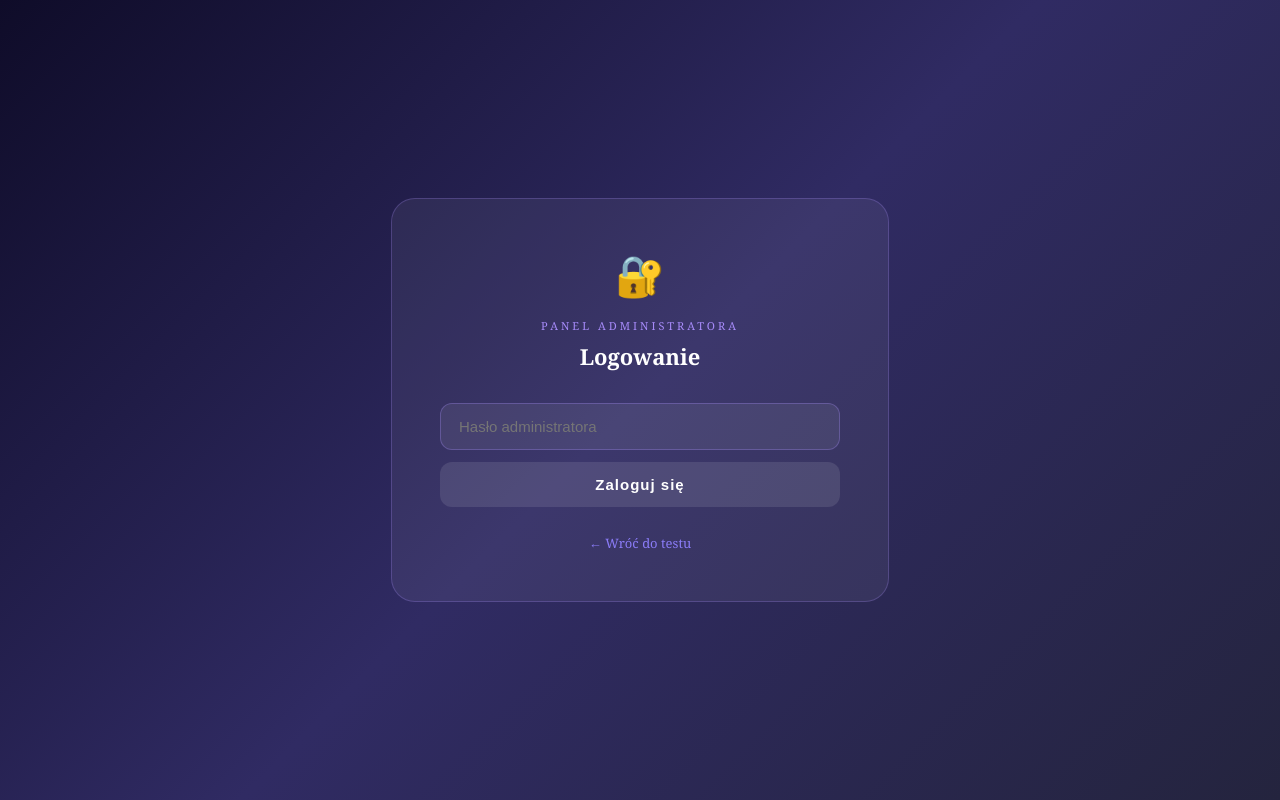
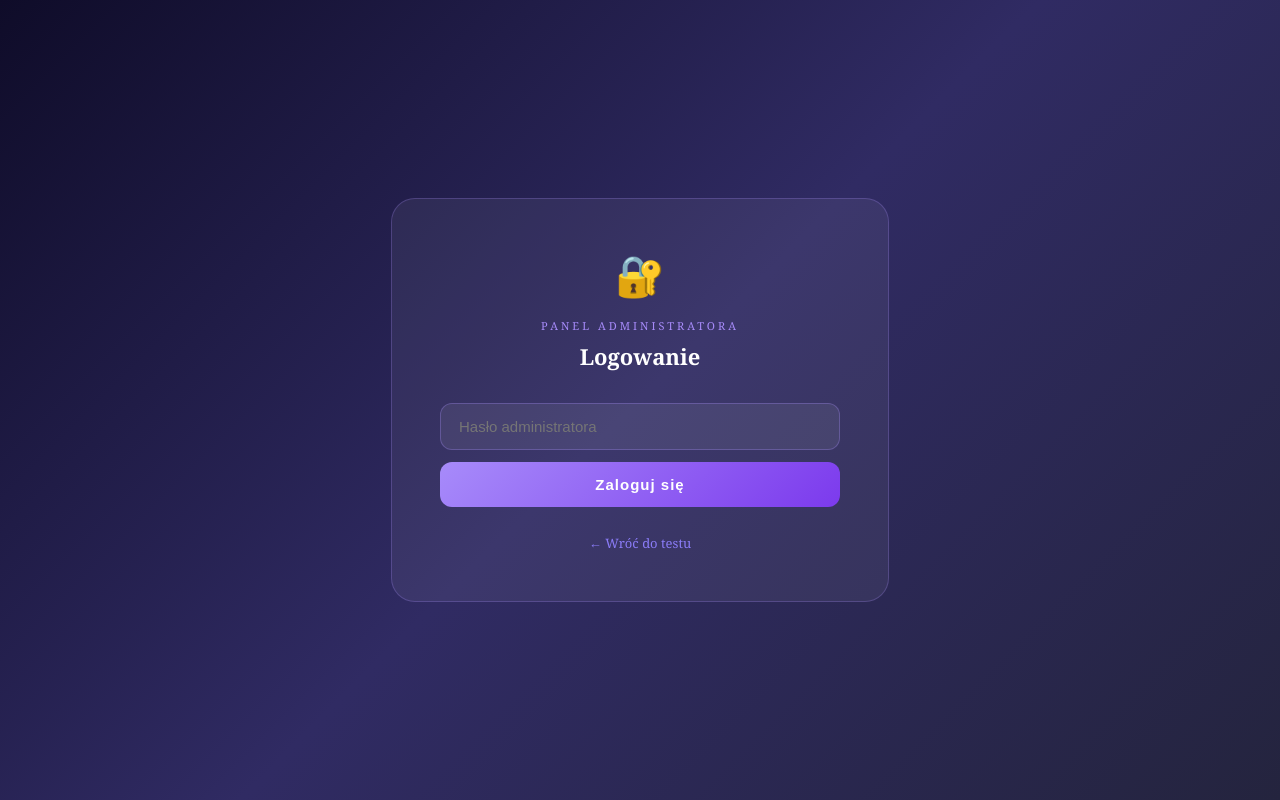
Before and after one commit to Kubas-ui/sg, a Next.js app: page /admin in a window 1280 px wide. Built offline with nearby package versions, Linux system fonts and the light colour scheme.

Commit message:
poprawienie logowania admina
poprawienie logowania admina

```diff
--- a/app/admin/page.js
+++ b/app/admin/page.js
@@ -44,6 +44,7 @@ export default function AdminLogin() {
           placeholder="Hasło administratora"
           value={password}
           onChange={e => setPassword(e.target.value)}
+          onBlur={e => setPassword(e.target.value)}
           onKeyDown={e => e.key === 'Enter' && handleLogin()}
           style={{ width: '100%', padding: '14px 18px', background: 'rgba(255,255,255,0.07)', border: '1px solid rgba(167,139,250,0.3)', borderRadius: 12, color: '#fff', fontSize: 15, outline: 'none', boxSizing: 'border-box', marginBottom: 12 }}
         />
@@ -54,8 +55,8 @@ export default function AdminLogin() {
 
         <button
           onClick={handleLogin}
-          disabled={loading || !password}
-          style={{ width: '100%', background: password ? 'linear-gradient(135deg,#a78bfa,#7c3aed)' : 'rgba(255,255,255,0.1)', color: '#fff', border: 'none', padding: '14px', borderRadius: 12, fontSize: 15, fontWeight: 700, cursor: password ? 'pointer' : 'not-allowed', letterSpacing: 1 }}
+          disabled={loading}
+          style={{ width: '100%', background: 'linear-gradient(135deg,#a78bfa,#7c3aed)', color: '#fff', border: 'none', padding: '14px', borderRadius: 12, fontSize: 15, fontWeight: 700, cursor: 'pointer', letterSpacing: 1 }}
         >
           {loading ? 'Sprawdzanie...' : 'Zaloguj się'}
         </button>
```
